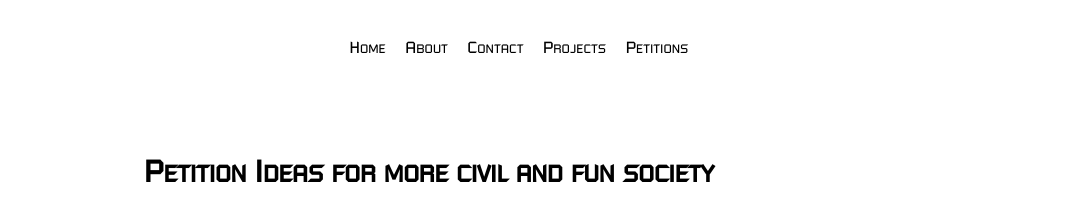
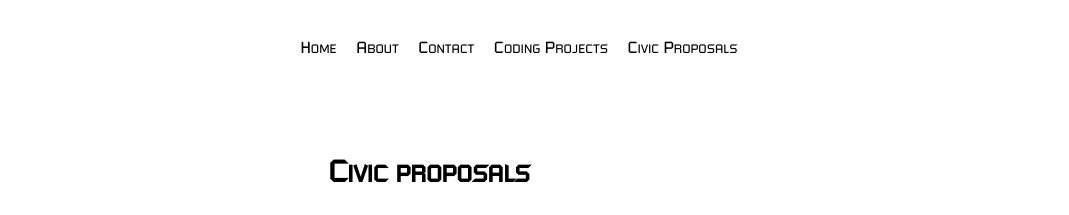
Before and after one commit to MatthewMonti/full-stack-dev, a plain HTML site: page petitions.html in a window 1280 px wide. Shown: the top 215 px of the page, 211-1280 px from the left. Drawn offline with nearby package versions, Linux system fonts and the light colour scheme.

Commit message:
title updates tabs

```diff
--- a/petitions.html
+++ b/petitions.html
@@ -48,7 +48,7 @@
             href="projects.html"
             role="menuitem"
             class="navigation-list__item"
-            >Projects</a
+            >Coding Projects</a
           >
         </li>
         <li class="tab" role="presentation">
@@ -56,7 +56,7 @@
             href="petitions.html"
             role="menuitem"
             class="navigation-list__item"
-            >Petitions</a
+            >Civic Proposals</a
           >
         </li>
       </ul>
@@ -65,7 +65,7 @@
 
   <div class="code-examples-info">
     <section class="ideas">
-      <h1>Petition Ideas for more civil and fun society</h1>
+      <h1>Civic proposals</h1>
       <div class="grid">
         <div for="fed fire protection" class="grid__item">
           <h2>Federal Fire Protection Budget and Jurisdiction</h2>
```
Also changed, not shown: about.html (+2 -2 lines), contact.html (+2 -2 lines), index.html (+2 -2 lines), projects.html (+2 -2 lines), projects/counter.html (+2 -2 lines).
